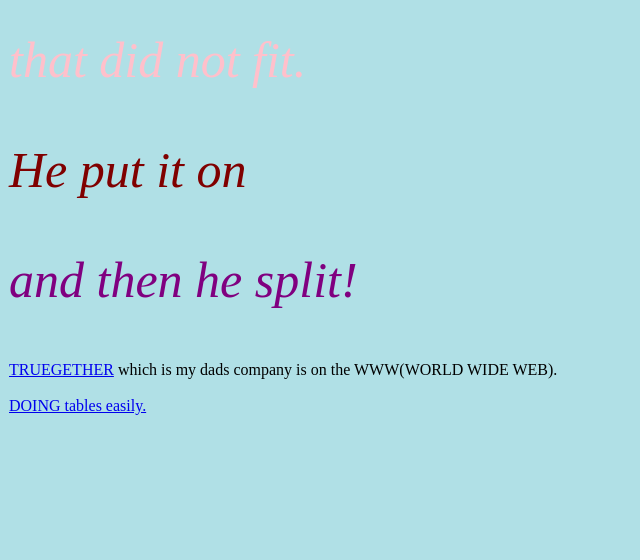
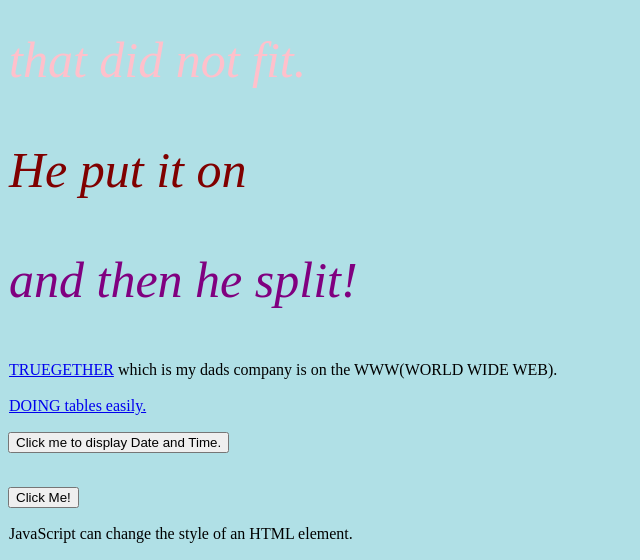
Before and after one commit to anupmodi/yashom, a plain HTML site: page index.html in a window 1280 px wide. Shown: the part 769-1329 px from the top of the page, without its empty margins (0-640 px from the left). Before the commit the page ends 1201 px from the top, so only its background shows below. Drawn offline with Linux system fonts and the light colour scheme.

Commit message:
Add files via upload

```diff
--- a/index.html
+++ b/index.html
@@ -27,5 +27,25 @@ p {
 <p><a href="https://www.truegether.com" target="_blank">TRUEGETHER</a> which is my dads company is on the WWW(WORLD WIDE WEB). </p>
 <p><a href="Table.html" target="_blank">DOING tables easily.</a> </p>
 
+<button type="button"
+onclick="document.getElementById('demo').innerHTML = Date()">
+Click me to display Date and Time.</button>
+
+<p id="demo"></p>
+
+<button type="button" onclick="myFunction()">Click Me!</button>
+
+
+<p id="demo">JavaScript can change the style of an HTML element.</p>
+
+<script>
+function myFunction() {
+  document.getElementById("demo").style.fontSize = "25px";
+  document.getElementById("demo").style.color = "red";
+  document.getElementById("demo").style.backgroundColor = "yellow";
+}
+</script>
+
+
 </body>
 </html>
```
